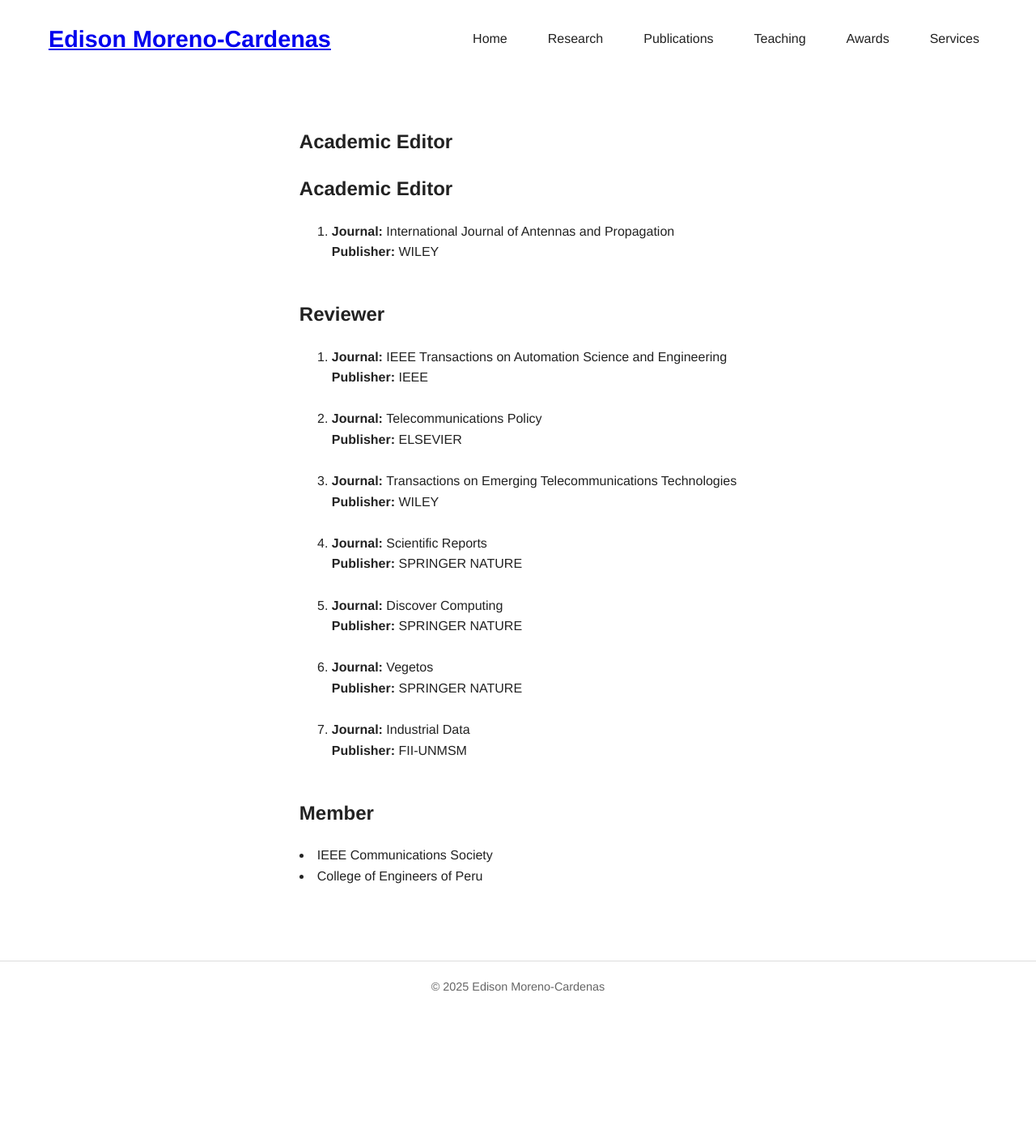
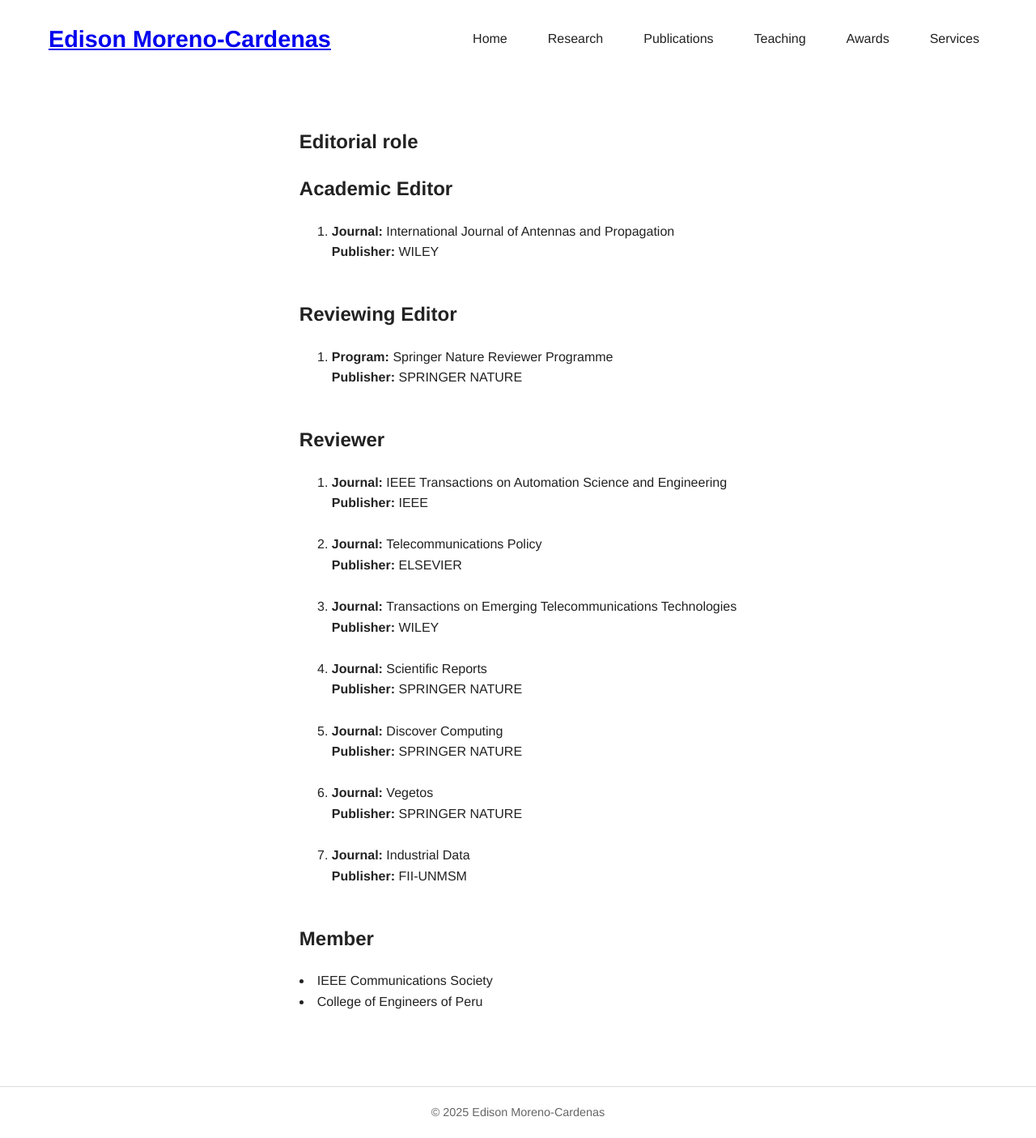
Before and after one commit to edisonmorenocardenas/edisonmorenocardenas.github.io, a Jekyll site: the page built from service.html, in a window 1280 px wide. Shown: the whole page at 81% size. Built offline with Jekyll 4.4.1, drawn with Linux system fonts in a browser that asks for light colours; before the commit the page ends 1250 px from its top, so only the background shows below that.

Commit message:
Actualizar conte

```diff
--- a/service.html
+++ b/service.html
@@ -5,7 +5,7 @@ title: "Services"
 
 <section id="Services">
 
-<h1>Academic Editor</h1>
+<h1>Editorial role</h1>
 
 <h2>Academic Editor</h2>
   <ol>
@@ -13,6 +13,16 @@ title: "Services"
       <strong>Journal: </strong><a href="https://onlinelibrary.wiley.com/page/journal/8039/homepage/editorial-board" target="_blank" style="text-decoration: none; color: inherit;">International Journal of Antennas and Propagation</a>
       <br>
       <strong>Publisher: </strong>WILEY<br>
+    </li>
+    <br>
+  </ol>
+
+ <h2>Reviewing Editor</h2>
+  <ol>
+    <li>
+      <strong>Program: </strong><a href="https://www.springernature.com/gp" target="_blank" style="text-decoration: none; color: inherit;">Springer Nature Reviewer Programme</a>
+      <br>
+      <strong>Publisher: </strong>SPRINGER NATURE<br>
     </li>
     <br>
   </ol>
```
